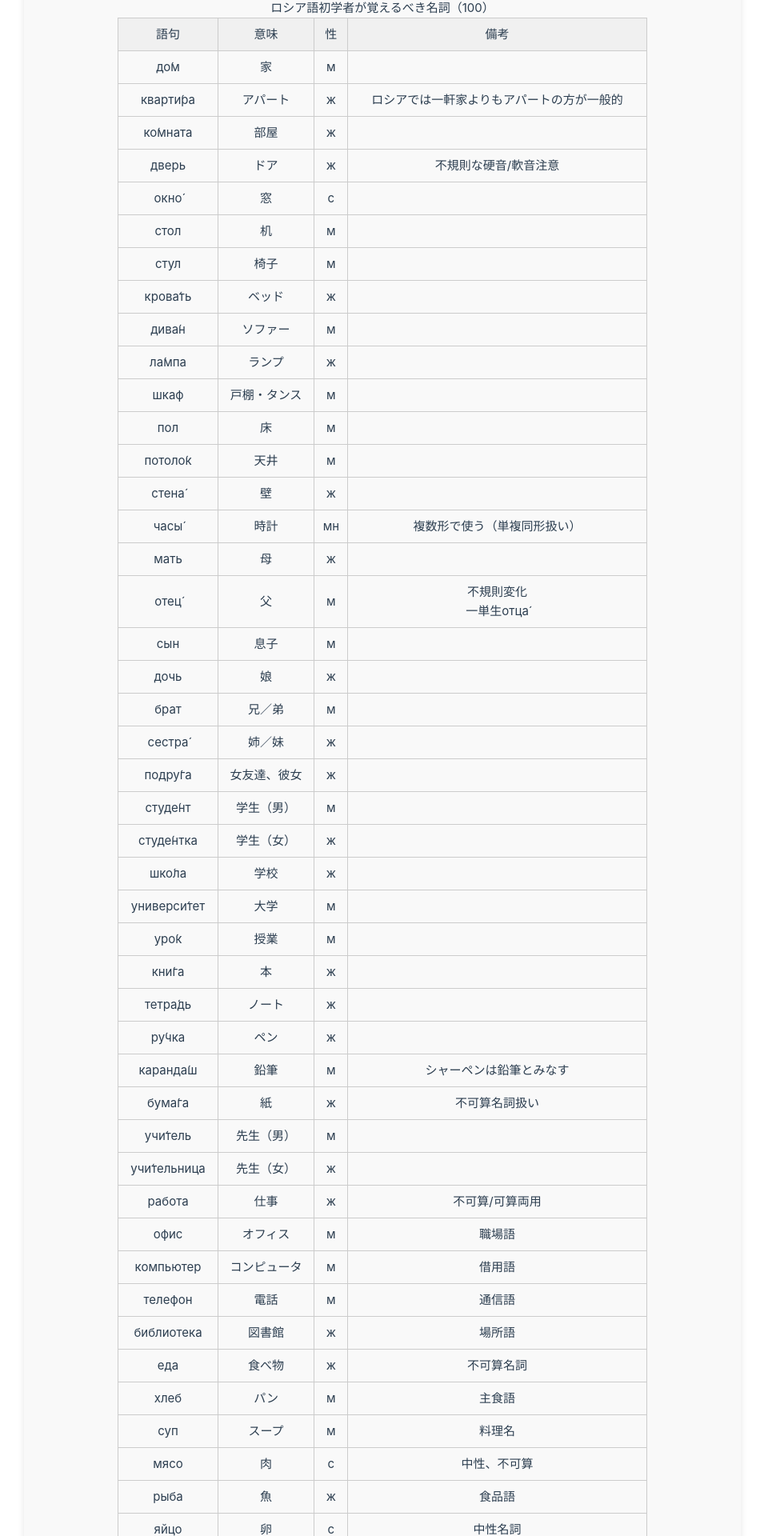
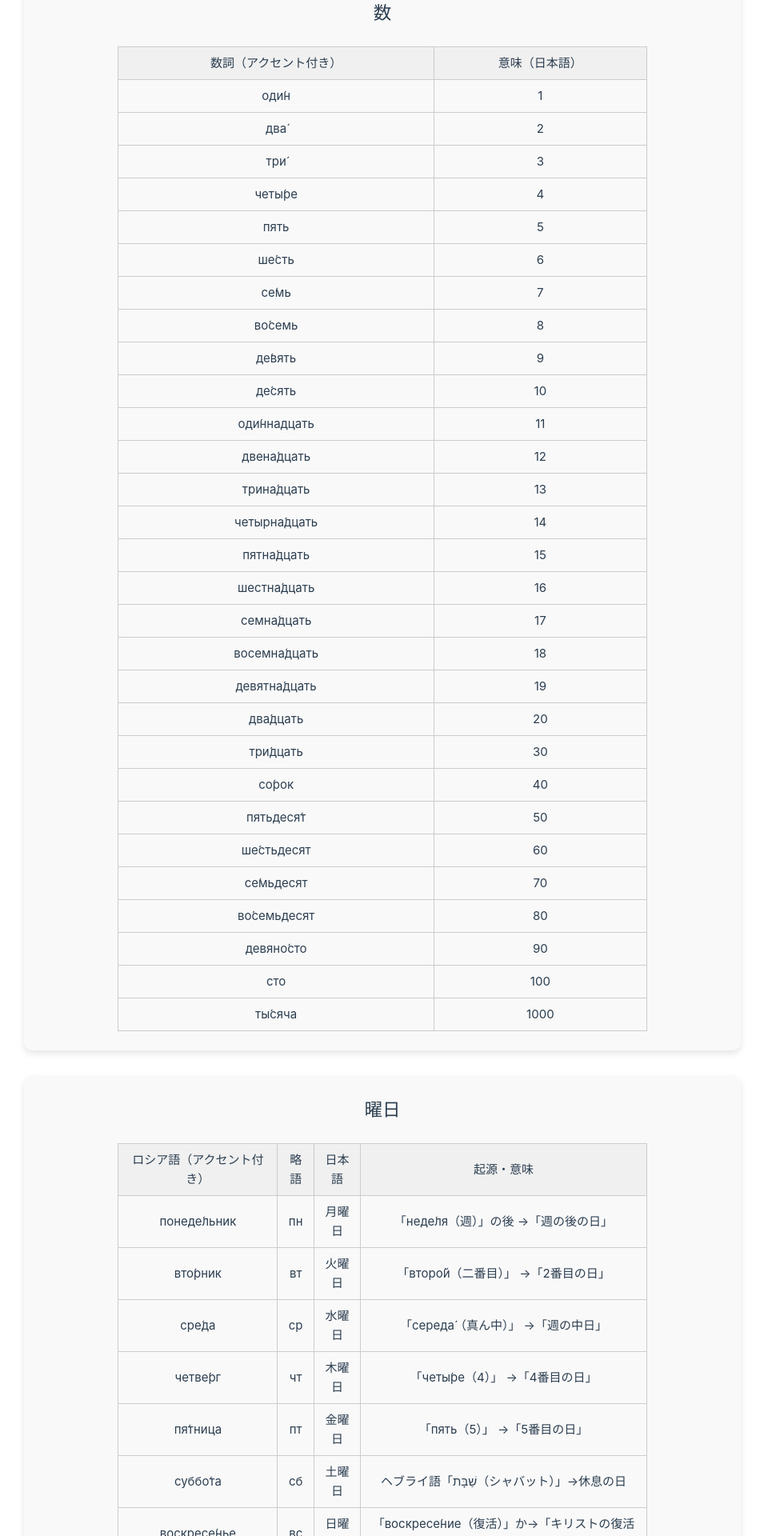
Before and after one commit to GenMira/LearnRussian, a Vue app: page /LearnRussian/vocabulary/noun in a window 1280 px wide. Shown: the part 1202-3122 px from the top of the page at 80% size, without its empty margins (162-1117 px from the left). Built offline with nearby package versions, Linux system fonts and the light colour scheme.

Commit message:
曜日と数

```diff
--- a/src/views/Vocabulary_noun.vue
+++ b/src/views/Vocabulary_noun.vue
@@ -111,6 +111,107 @@
         </tr>
       </tbody>
     </table>
+  </div>
+  <div class="text-box">
+    <h2>数</h2>
+    <br>
+    <table class="center-table">
+      <tr style="background-color:#f0f0f0;">
+        <th>数詞（アクセント付き）</th>
+        <th>意味（日本語）</th>
+      </tr>
+
+      <!-- 1〜10 -->
+      <tr><td>оди́н</td><td>1</td></tr>
+      <tr><td>два́</td><td>2</td></tr>
+      <tr><td>три́</td><td>3</td></tr>
+      <tr><td>четы́ре</td><td>4</td></tr>
+      <tr><td>пять</td><td>5</td></tr>
+      <tr><td>ше́сть</td><td>6</td></tr>
+      <tr><td>се́мь</td><td>7</td></tr>
+      <tr><td>во́семь</td><td>8</td></tr>
+      <tr><td>де́вять</td><td>9</td></tr>
+      <tr><td>де́сять</td><td>10</td></tr>
+
+      <!-- 11〜20 -->
+      <tr><td>оди́ннадцать</td><td>11</td></tr>
+      <tr><td>двена́дцать</td><td>12</td></tr>
+      <tr><td>трина́дцать</td><td>13</td></tr>
+      <tr><td>четырна́дцать</td><td>14</td></tr>
+      <tr><td>пятна́дцать</td><td>15</td></tr>
+      <tr><td>шестна́дцать</td><td>16</td></tr>
+      <tr><td>семна́дцать</td><td>17</td></tr>
+      <tr><td>восемна́дцать</td><td>18</td></tr>
+      <tr><td>девятна́дцать</td><td>19</td></tr>
+      <tr><td>два́дцать</td><td>20</td></tr>
+
+      <!-- 30〜1000 -->
+      <tr><td>три́дцать</td><td>30</td></tr>
+      <tr><td>со́рок</td><td>40</td></tr>
+      <tr><td>пятьдеся́т</td><td>50</td></tr>
+      <tr><td>ше́стьдесят</td><td>60</td></tr>
+      <tr><td>се́мьдесят</td><td>70</td></tr>
+      <tr><td>во́семьдесят</td><td>80</td></tr>
+      <tr><td>девяно́сто</td><td>90</td></tr>
+      <tr><td>сто</td><td>100</td></tr>
+      <tr><td>ты́сяча</td><td>1000</td></tr>
+    </table>
+  </div>
+  <div class="text-box">
+    <h2>曜日</h2>
+    <br>
+    <table class="center-table">
+      <tr style="background-color:#f0f0f0;">
+        <th>ロシア語（アクセント付き）</th>
+        <th>略語</th>
+        <th>日本語</th>
+        <th>起源・意味</th>
+      </tr>
+      <tr>
+        <td>понеде́льник</td>
+        <td>пн</td>
+        <td>月曜日</td>
+        <td>「неде́ля（週）」の後 →「週の後の日」</td>
+      </tr>
+      <tr>
+        <td>вто́рник</td>
+        <td>вт</td>
+        <td>火曜日</td>
+        <td>「второ́й（二番目）」 →「2番目の日」</td>
+      </tr>
+      <tr>
+        <td>сре́да</td>
+        <td>ср</td>
+        <td>水曜日</td>
+        <td>「середа́（真ん中）」 →「週の中日」</td>
+      </tr>
+      <tr>
+        <td>четве́рг</td>
+        <td>чт</td>
+        <td>木曜日</td>
+        <td>「четы́ре（4）」 →「4番目の日」</td>
+      </tr>
+      <tr>
+        <td>пя́тница</td>
+        <td>пт</td>
+        <td>金曜日</td>
+        <td>「пять（5）」 →「5番目の日」</td>
+      </tr>
+      <tr>
+        <td>суббо́та</td>
+        <td>сб</td>
+        <td>土曜日</td>
+        <td>ヘブライ語「שַׁבָּת（シャバット）」→休息の日</td>
+      </tr>
+      <tr>
+        <td>воскресе́нье</td>
+        <td>вс</td>
+        <td>日曜日</td>
+        <td>「воскресе́ние（復活）」か→「キリストの復活の日」</td>
+      </tr>
+    </table>
+
+
   </div>
   <div class="text-box">
     <table class="center-table">
```
